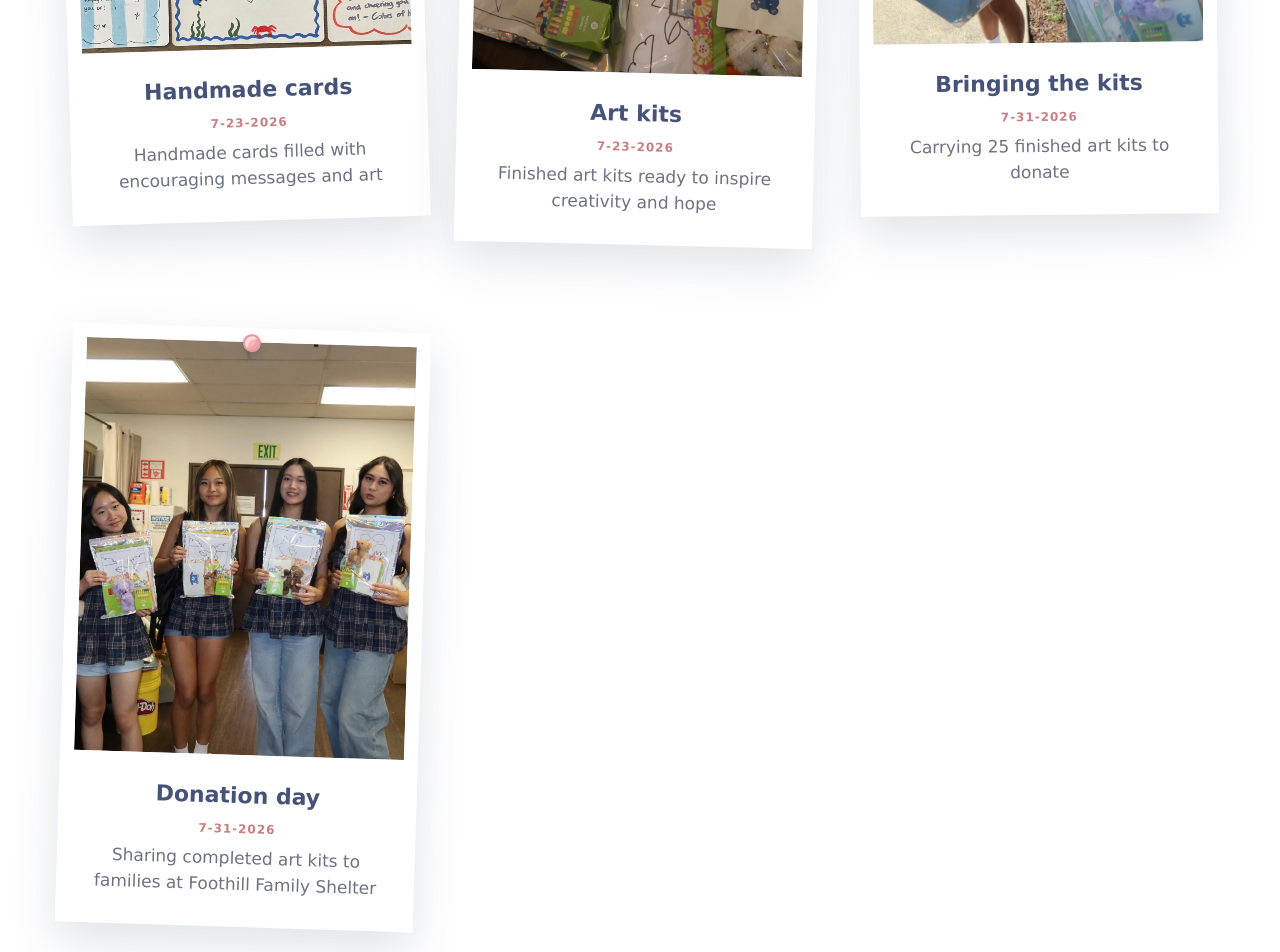
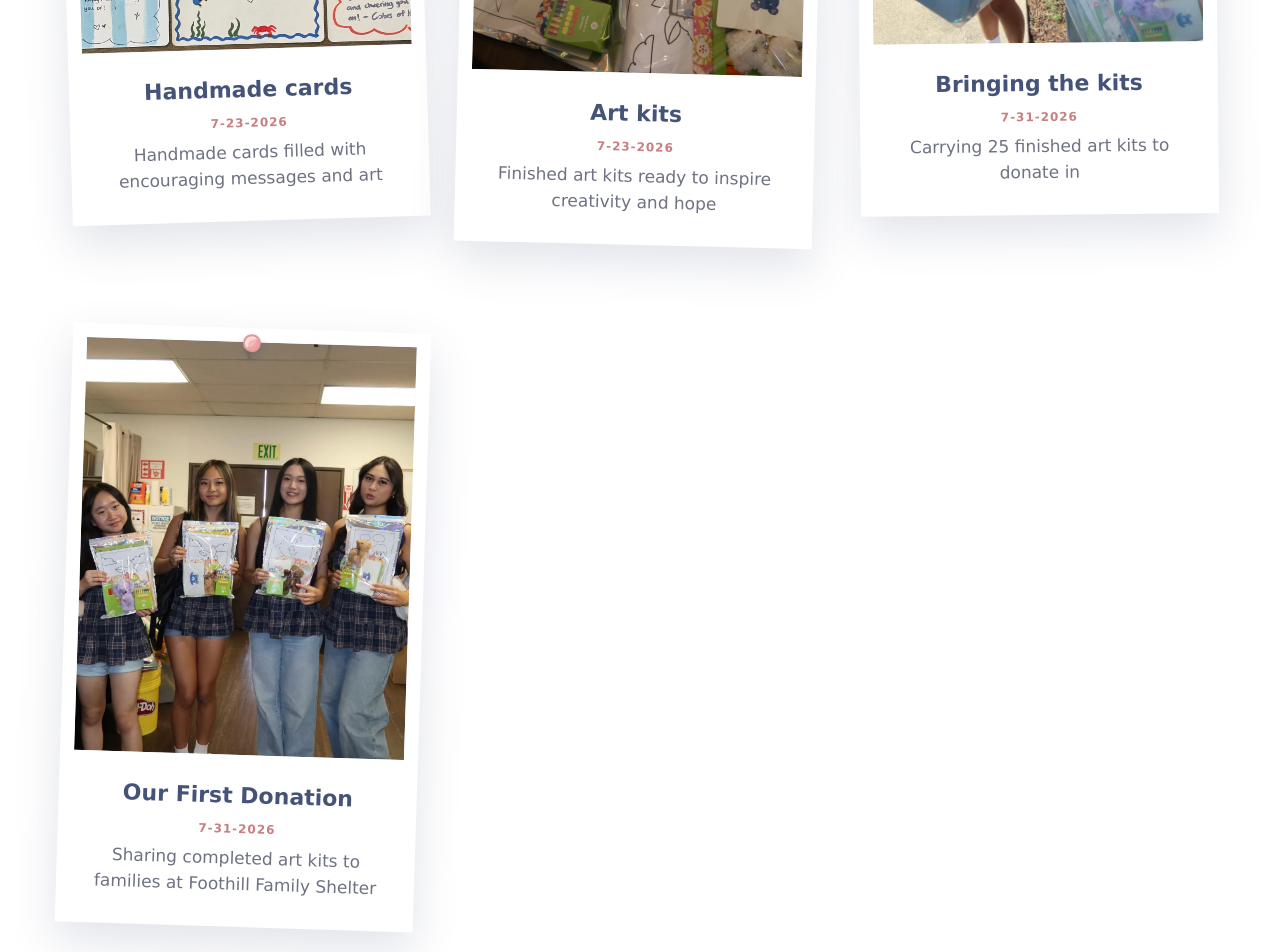
Before and after one commit to katherinewhu-coh/colorsofhopedb, a Next.js app: page /impact in a window 1280 px wide. Shown: the part 1460-2412 px from the top of the page. Built offline with nearby package versions, Linux system fonts and the light colour scheme.

Commit message:
Changing polaroid text

```diff
--- a/app/impact/page.tsx
+++ b/app/impact/page.tsx
@@ -23,14 +23,14 @@ const donationStories = [
     src: "/impact-donating.webp",
     alt: "Carrying finished art kits to donate to a shelter",
     title: "Bringing the kits",
-    description: "Carrying 25 finished art kits to donate",
+    description: "Carrying 25 finished art kits to donate in ",
     date: "7-31-2026",
     dateTime: "2026-07-31",
   },
   {
     src: "/impact-donation.webp",
     alt: "Holding completed art kits on donation day",
-    title: "Donation day",
+    title: "Our First Donation",
     description: "Sharing completed art kits to families at Foothill Family Shelter",
     date: "7-31-2026",
     dateTime: "2026-07-31",
```
